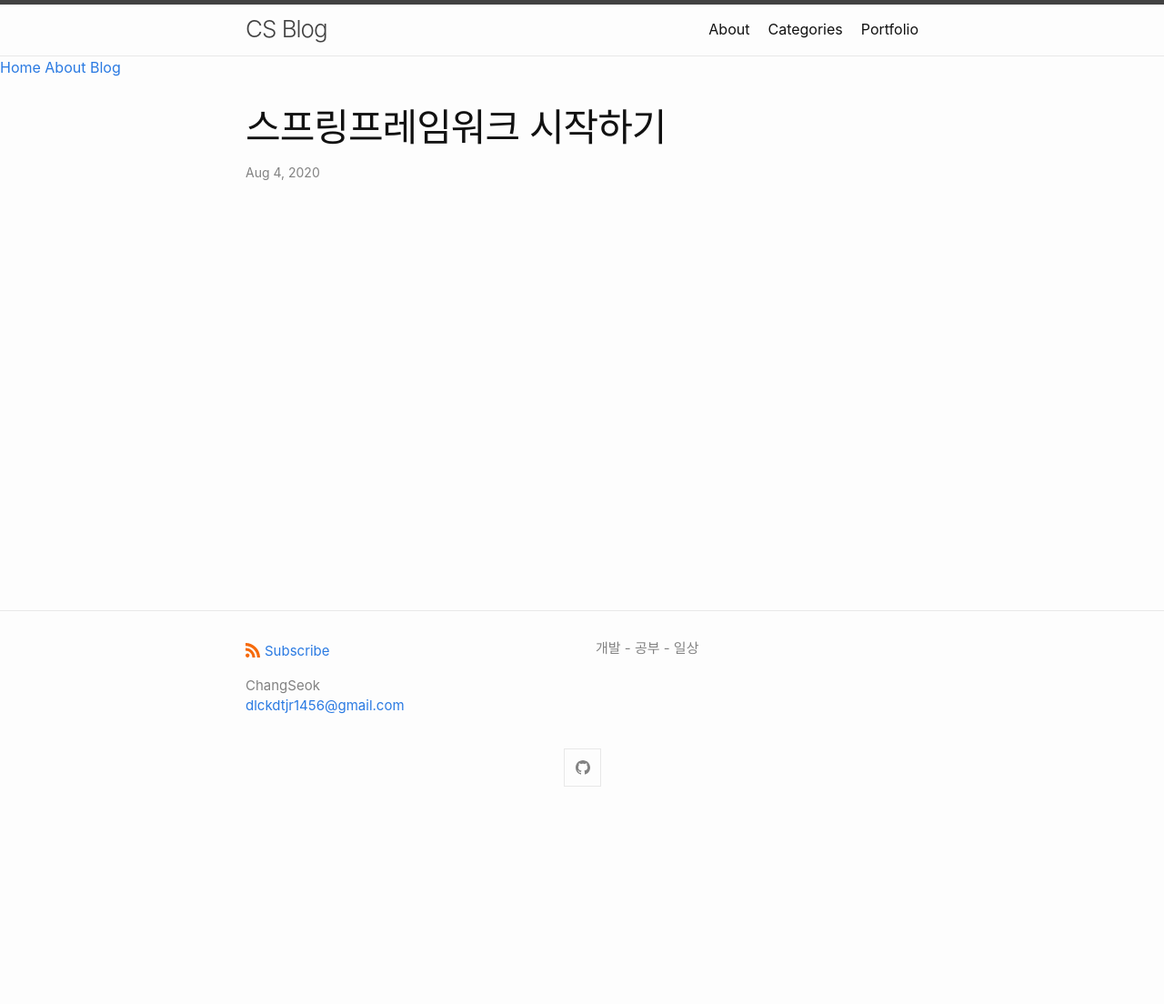
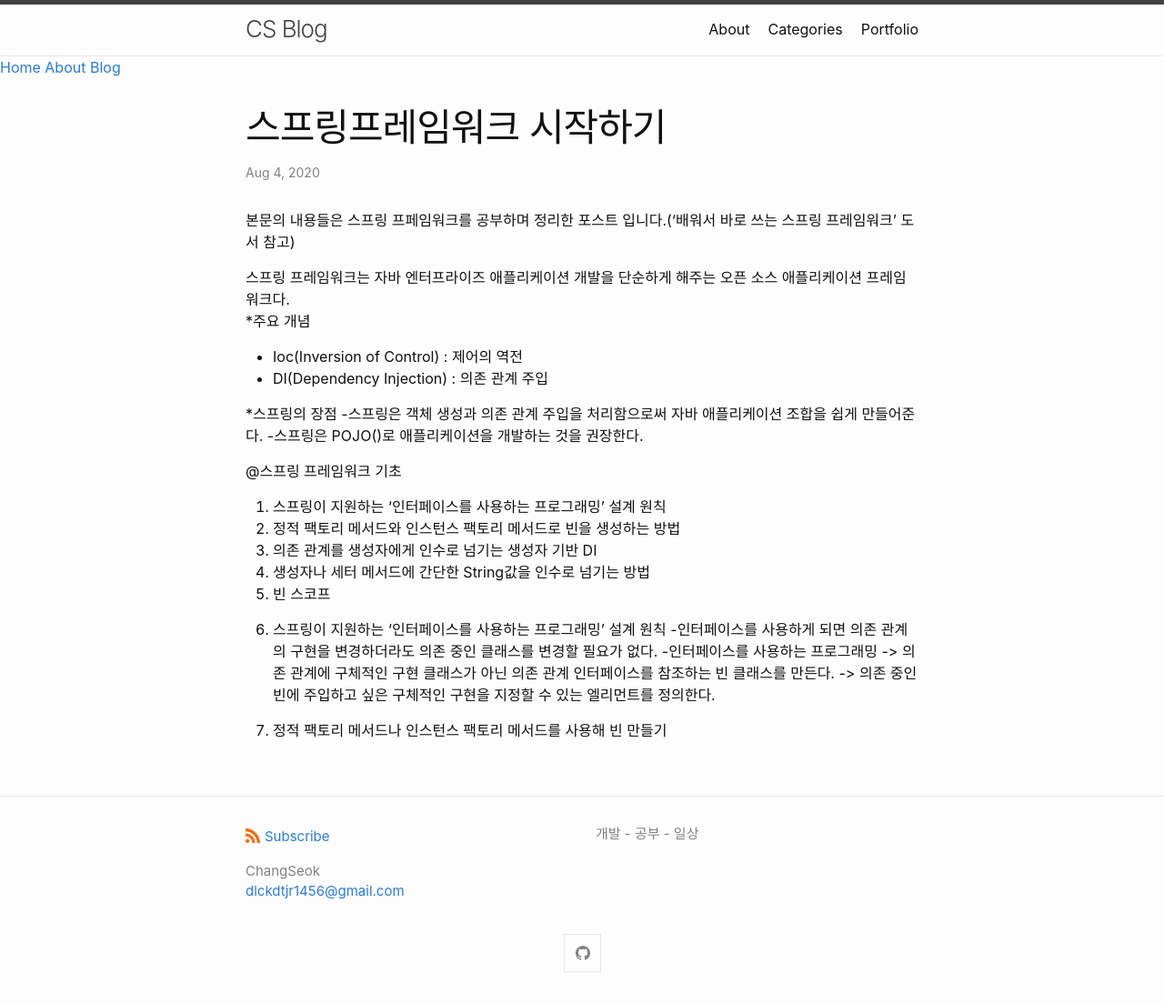
Before and after one commit to ChangSeok-Lee/ChangSeok-Lee.github.io, a Jekyll site: the page built from _posts/SpringFramework/2020-08-04-스프링프레임워크 시작하기.md, in a window 1280 px wide. Shown: the whole page at 91% size. Built offline with Jekyll 4.4.1, drawn with Linux system fonts in a browser that asks for light colours; before the commit the page ends 900 px from its top, so only the background shows below that.

Commit message:
Update 2020-08-04-스프링프레임워크 시작하기.md

```diff
--- a/_posts/SpringFramework/2020-08-04-스프링프레임워크 시작하기.md
+++ b/_posts/SpringFramework/2020-08-04-스프링프레임워크 시작하기.md
@@ -2,3 +2,31 @@
 layout: post
 category: SpringFramework
 ---
+
+본문의 내용들은 스프링 프페임워크를 공부하며 정리한 포스트 입니다.('배워서 바로 쓰는 스프링 프레임워크' 도서 참고)
+
+스프링 프레임워크는 자바 엔터프라이즈 애플리케이션 개발을 단순하게 해주는 오픈 소스 애플리케이션 프레임워크다.
+ *주요 개념
+- Ioc(Inversion of Control) : 제어의 역전
+- DI(Dependency Injection) : 의존 관계 주입
+
+ *스프링의 장점
+ -스프링은 객체 생성과 의존 관계 주입을 처리함으로써 자바 애플리케이션 조합을 쉽게 만들어준다.
+ -스프링은 POJO()로 애플리케이션을 개발하는 것을 권장한다.
+
+ @스프링 프레임워크 기초
+
+ 1. 스프링이 지원하는 '인터페이스를 사용하는 프로그래밍' 설계 원칙
+ 2. 정적 팩토리 메서드와 인스턴스 팩토리 메서드로 빈을 생성하는 방법
+ 3. 의존 관계를 생성자에게 인수로 넘기는 생성자 기반 DI
+ 4. 생성자나 세터 메서드에 간단한 String값을 인수로 넘기는 방법
+ 5. 빈 스코프
+
+
+
+ 1. 스프링이 지원하는 '인터페이스를 사용하는 프로그래밍' 설계 원칙
+ -인터페이스를 사용하게 되면 의존 관계의 구현을 변경하더라도 의존 중인 클래스를 변경할 필요가 없다.
+ -인터페이스를 사용하는 프로그래밍  -> 의존 관계에 구체적인 구현 클래스가 아닌 의존 관계 인터페이스를 참조하는 빈 클래스를 만든다.
+                                  -> 의존 중인 빈에 주입하고 싶은 구체적인 구현을 지정할 수 있는 <bean> 엘리먼트를 정의한다.
+
+  2. 정적 팩토리 메서드나 인스턴스 팩토리 메서드를 사용해 빈 만들기
```
